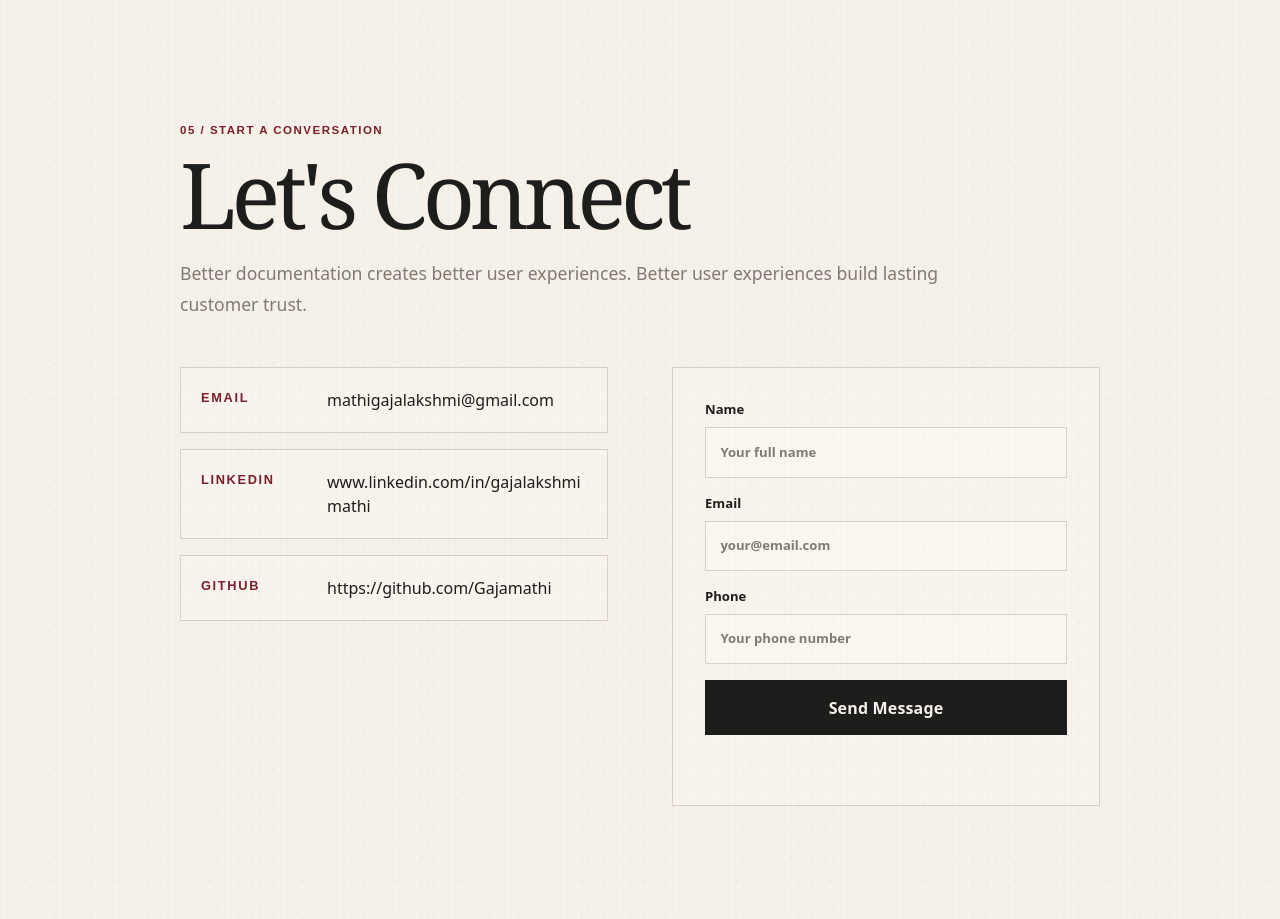
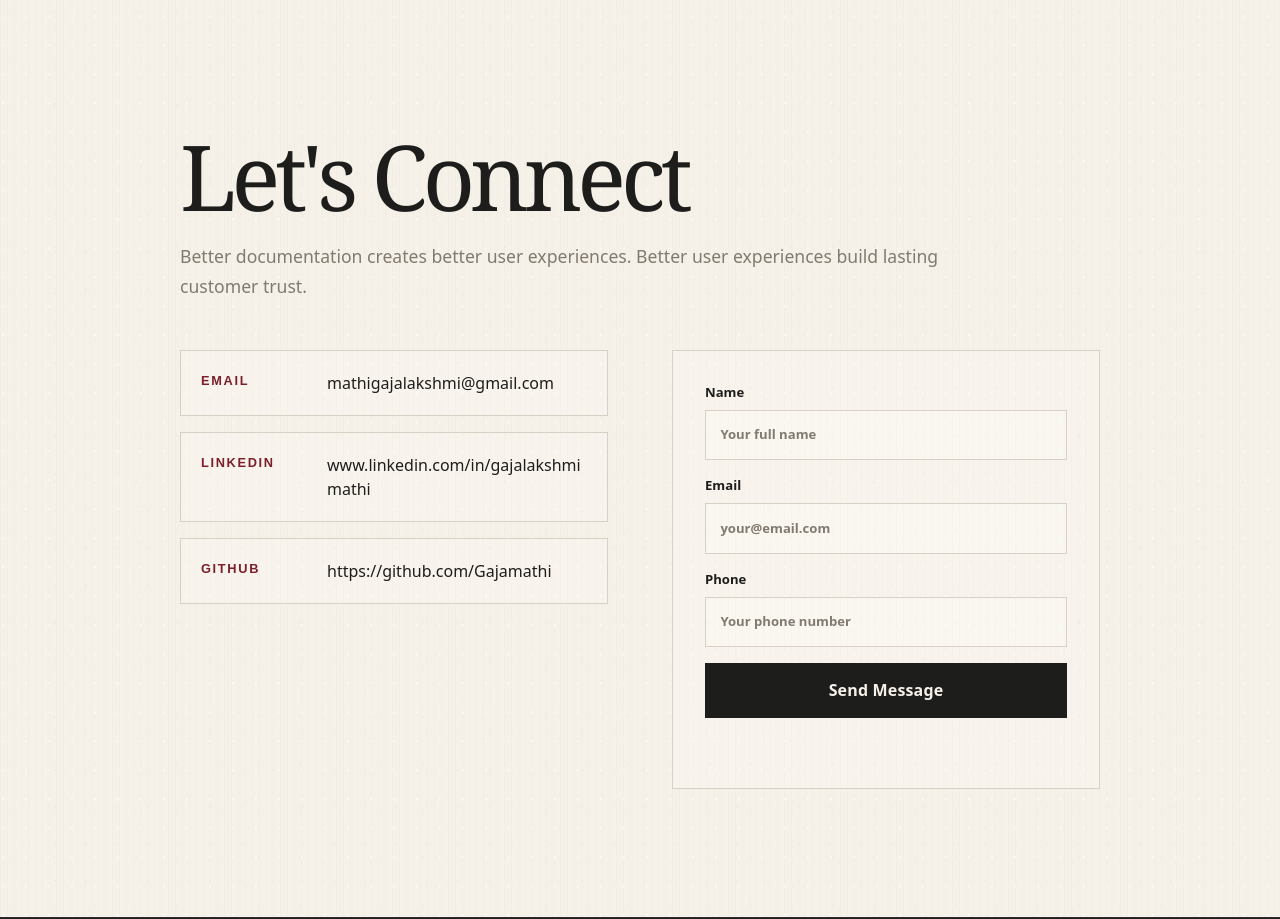
Before and after one commit to Gajamathi/gajalakshmi-portfolio, a React (Vite) app: page / in a window 1280 px wide. Shown: the part 7120-8039 px from the top of the page. Built offline with nearby package versions, Linux system fonts and the light colour scheme.

Commit message:
Remove unapproved numbered section labels and About transition text

```diff
--- a/LetsConnect.tsx
+++ b/LetsConnect.tsx
@@ -30,7 +30,6 @@ const LetsConnect: React.FC = () => {
   return (
     <section id="contact" className="connect scene" aria-labelledby="connect-heading">
       <div className="section-frame connect-frame">
-        <div className="section-kicker">05 / START A CONVERSATION</div>
         <h2 id="connect-heading" className="section-title">Let's Connect</h2>
         <div className="connect-copy">
           <p>Better documentation creates better user experiences. Better user experiences build lasting customer trust.</p>
```
